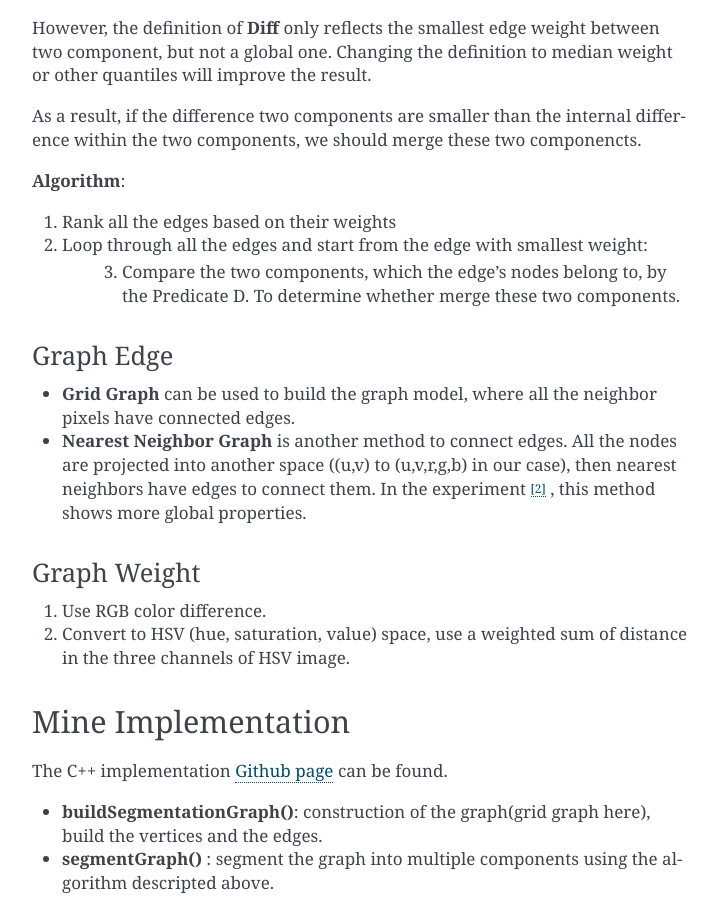
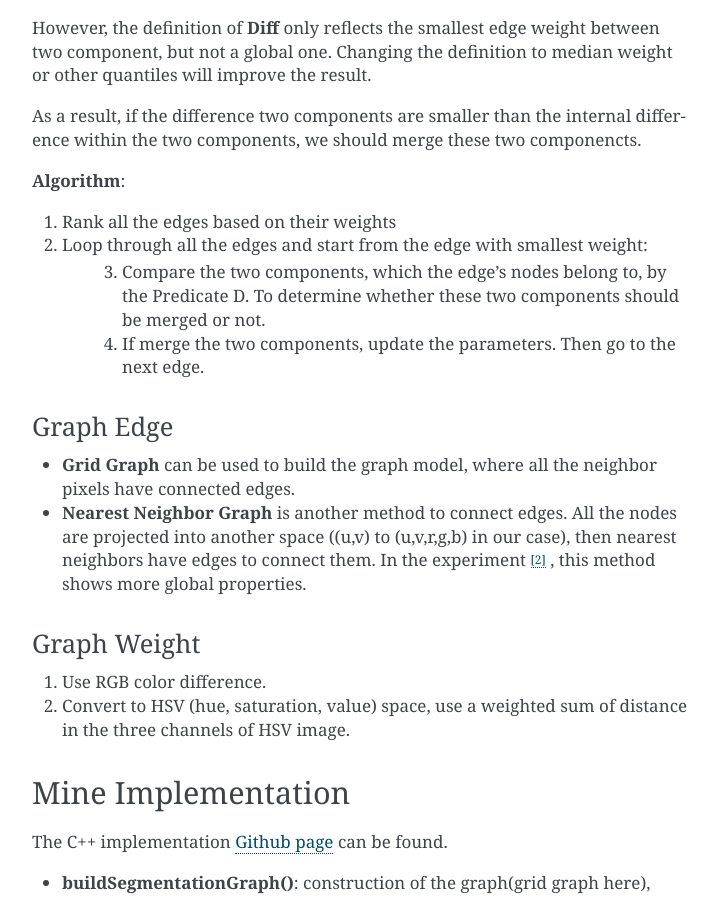
Before and after one commit to gggliuye/VIO, a Sphinx documentation site: the page built from docs/PGM.rst, in a window 1280 px wide and 900 px high, scrolled down 1343 px. Shown: the whole window, without its empty margins (388-1106 px from the left). Built offline with Sphinx 7.4.7, drawn with Linux system fonts in a browser that asks for light colours.

Commit message:
Update PGM.rst

```diff
--- a/docs/PGM.rst
+++ b/docs/PGM.rst
@@ -48,7 +48,8 @@ As a result, if the difference two components are smaller than the internal diff
 
 1. Rank all the edges based on their weights
 2. Loop through all the edges and start from the edge with smallest weight:
-    3. Compare the two components, which the edge's nodes belong to, by the Predicate D. To determine whether merge these two components.
+    3. Compare the two components, which the edge's nodes belong to, by the Predicate D. To determine whether these two components should be merged or not.
+    4. If merge the two components, update the parameters. Then go to the next edge.
 
 Graph Edge
 ~~~~~~~~~~~~~~~
```
